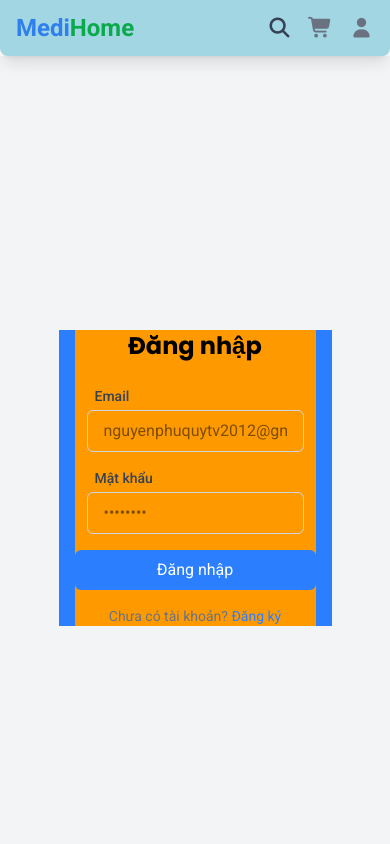
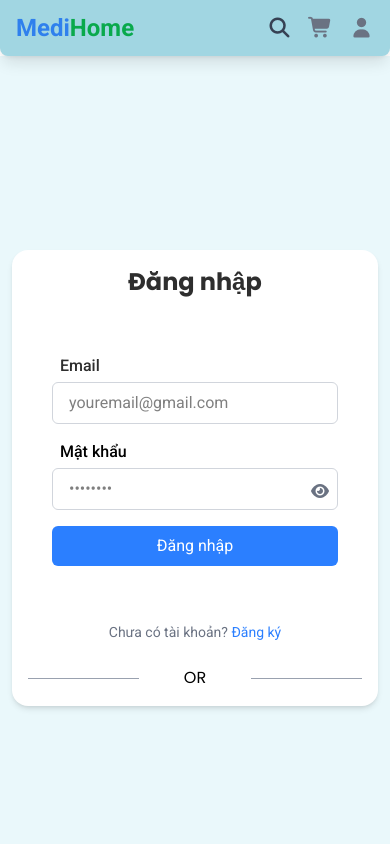
Before and after one commit to milopq23/MediHome, a SvelteKit app in the folder medi-home-fe/: page /login in a window 390 px wide. Shown: the top 844 px of the page. Built offline with nearby package versions, Linux system fonts and the light colour scheme.

Commit message:
detail produc

```diff
--- a/medi-home-fe/src/routes/login/+page.svelte
+++ b/medi-home-fe/src/routes/login/+page.svelte
@@ -1,30 +1,48 @@
 <script>
+	let showPassword = false;
 </script>
 
-<main class="flex min-h-screen items-center justify-center bg-gray-100">
-	<div class="bg-blue-500 px-4 md:p-20">
-		<div class="w-full bg-amber-500">
-			<h1 class="mb-6 text-center text-2xl font-bold">Đăng nhập</h1>
+<div class="bg-snowblue flex min-h-screen items-center justify-center">
+	<!-- Container -->
+	<div
+		class="w-full mx-3 md:mx-10 lg:mx-20 flex-1 rounded-2xl bg-white md:w-4/5 lg:w-2/3 xl:w-1/2 shadow-md"
+	>
+		<h1 class="text-charcoal p-4 text-center text-2xl font-bold">Đăng nhập</h1>
 
-			<form class="space-y-4">
+		<div class="flex flex-col lg:flex-row items-stretch">
+			<!-- Form -->
+			<div class="w-full lg:w-3/5">
+				<form class="space-y-4 p-10">
 					<!-- Email -->
-				<div class="px-3">
-					<label class="mb-1 block px-2 text-sm font-medium text-gray-700">Email</label>
+					<div>
+						<label class="text-md text-charcoal mb-1 block px-2 font-medium">Email</label>
 						<input
 							type="email"
-						placeholder="nguyenphuquytv2012@gmail.com"
-						class="w-full rounded-md border border-gray-300 px-4 py-2 focus:outline-none focus:ring-2 focus:ring-blue-400"
+							placeholder="youremail@gmail.com"
+							class="w-full rounded-md border border-gray-300 py-2 pl-4 pr-8 focus:outline-none focus:ring-2 focus:ring-blue-400"
 						/>
 					</div>
 
 					<!-- Password -->
-				<div class="px-3">
-					<label class="mb-1 block px-2 text-sm font-medium text-gray-700">Mật khẩu</label>
+					<div class="relative">
+						<label class="text-md text-black-300 mb-1 block px-2 font-medium">Mật khẩu</label>
 						<input
-						type="password"
+							type={showPassword ? 'text' : 'password'}
 							placeholder="••••••••"
-						class="w-full rounded-md border border-gray-300 px-4 py-2 focus:outline-none focus:ring-2 focus:ring-blue-400"
+							class="w-full rounded-md border border-gray-300 py-2 pl-4 pr-8 focus:outline-none focus:ring-2 focus:ring-blue-400"
 						/>
+						<button
+							type="button"
+							class="absolute right-2 top-10 text-gray-500 focus:outline-none"
+							on:click={() => (showPassword = !showPassword)}
+							aria-label={showPassword ? 'Ẩn mật khẩu' : 'Hiện mật khẩu'}
+						>
+							<i
+								class="fa-solid"
+								class:fa-eye={!showPassword}
+								class:fa-eye-slash={showPassword}
+							></i>
+						</button>
 					</div>
 
 					<!-- Submit button -->
@@ -36,11 +54,27 @@
 					</button>
 				</form>
 
-			<!-- Optional: link -->
-			<p class="mt-4 text-center text-sm text-gray-500">
+				<!-- Link -->
+				<p class="mt-4 pb-2 text-center text-sm text-gray-500">
 					Chưa có tài khoản?
-				<a href="#" class="text-blue-500 hover:underline">Đăng ký</a>
+					<a href="/register" class="text-blue-500 hover:underline">Đăng ký</a>
 				</p>
+
+				<div class="m-4 grid grid-cols-3 items-center">
+					<hr class="border-gray-400" />
+					<h2 class="text-center">OR</h2>
+					<hr class="border-gray-400" />
 				</div>
 			</div>
-</main>
+
+			<!-- Image -->
+			<div class="hidden lg:flex w-2/5 items-center justify-center p-4">
+				<img
+					src="https://img.pikbest.com/origin/09/29/90/98rpIkbEsTvK8.png!sw800"
+					alt="Img medicine"
+					class="rounded-2xl object-contain max-h-[400px] w-full"
+				/>
+			</div>
+		</div>
+	</div>
+</div>
--- a/medi-home-fe/src/routes/products/id/+page.svelte
+++ b/medi-home-fe/src/routes/products/id/+page.svelte
@@ -0,0 +1,116 @@
+<script>
+	let images = [
+		'https://production-cdn.pharmacity.io/digital/640x640/plain/e-com/images/ecommerce/P01392_1.jpg',
+		'https://production-cdn.pharmacity.io/digital/640x640/plain/e-com/images/ecommerce/P01392_3.jpg',
+		'https://prod-cdn.pharmacity.io/e-com/images/ecommerce/P01392_6.jpg',
+		'https://prod-cdn.pharmacity.io/e-com/images/ecommerce/P01392_7.jpg',
+		'https://production-cdn.pharmacity.io/digital/640x640/plain/e-com/images/ecommerce/P01392_1.jpg',
+		'https://production-cdn.pharmacity.io/digital/640x640/plain/e-com/images/ecommerce/P01392_3.jpg',
+		'https://prod-cdn.pharmacity.io/e-com/images/ecommerce/P01392_6.jpg',
+		'https://prod-cdn.pharmacity.io/e-com/images/ecommerce/P01392_7.jpg'
+	];
+	let cate = 'Giảm đau hạ sốt';
+	let packageType = '12 vỉ/hộp';
+	let dosage = 'Viên nén';
+	let prescription = 'Không';
+	let note =
+		'Mọi thông tin trên đây chỉ mang tính chất tham khảo. Vui lòng đọc kĩ thông tin chi tiết ở tờ hướng dẫn sử dụng của sản phẩm.';
+	// Ảnh lớn ban đầu
+	let selectedImg = images[0];
+	let quantity = 1;
+
+	function decrease() {
+		if (quantity > 1) quantity--;
+	}
+	function increase() {
+		quantity++;
+	}
+</script>
+
+<div class="bg-snowblue flex flex-col gap-6 lg:flex-row p-10">
+	<!-- Left: ảnh -->
+	<div class="flex flex-col gap-4 lg:w-1/2 ">
+		<!-- Ảnh lớn -->
+		<img
+			src={selectedImg}
+			alt="Ảnh sản phẩm"
+			class="aspect-square w-full rounded-xl object-cover"
+		/>
+
+		<!-- List ảnh nhỏ -->
+		<div class="scrollbar-hide flex flex-row gap-3 overflow-x-auto">
+			{#each images as img}
+				<img
+					src={img}
+					alt="thumbnail"
+					class="w-30 h-30 flex-shrink-0 cursor-pointer rounded-md border-2 {selectedImg === img
+						? 'border-blue-500'
+						: 'border-transparent'} transition hover:scale-105"
+					on:click={() => (selectedImg = img)}
+				/>
+			{/each}
+		</div>
+	</div>
+
+	<!-- Right: thông tin -->
+	<div class="flex flex-col gap-4 lg:w-1/2">
+		<div>
+			<h1 class="text-xl font-bold">
+				Viên nén Panadol Extra Đỏ. Giảm triệu chứng đau, hạ sốt (15 vỉ x 12 viên)
+			</h1>
+		</div>
+		<!-- <p class="text-gray-600">
+			Đây là mô tả sản phẩm dài có thể xuống dòng. Nếu quá nhiều text thì vẫn responsive bình
+			thường.
+		</p> -->
+		<h1 class="text-3xl font-bold text-red-500">19.000 vnd</h1>
+		<p>Danh mục: {cate}</p>
+		<p>Thuốc cần kê đơn: {prescription}</p>
+		<p>Dạng bào chế: {dosage}</p>
+        <p>Quy cách: {packageType}</p>
+        <p>Lưu ý: {note}</p>
+		<div>
+			<label class="mb-2 block font-medium text-gray-700">Số lượng:</label>
+			<div class="flex items-center space-x-3">
+				<button
+					type="button"
+					class="flex h-8 w-8 items-center justify-center rounded-full border bg-gray-100 text-gray-600"
+					on:click={decrease}
+				>
+					−
+				</button>
+				<span class="w-6 text-center">{quantity}</span>
+				<button
+					type="button"
+					class="flex h-8 w-8 items-center justify-center rounded-full border bg-gray-100 text-gray-600"
+					on:click={increase}
+				>
+					+
+				</button>
+			</div>
+			<div class="space-y-2 p-2">
+				<button
+					class="w-full rounded-md bg-blue-600 py-2 font-semibold text-white transition hover:bg-blue-700"
+				>
+					Mua ngay
+				</button>
+				<button
+					class="w-full rounded-md border border-blue-600 py-2 font-semibold text-blue-600 transition hover:bg-blue-50"
+				>
+					Thêm vào giỏ
+				</button>
+			</div>
+		</div>
+	</div>
+</div>
+
+<style>
+	/* Ẩn scrollbar cho đẹp */
+	.scrollbar-hide::-webkit-scrollbar {
+		display: none;
+	}
+	.scrollbar-hide {
+		-ms-overflow-style: none;
+		scrollbar-width: none;
+	}
+</style>
```
Lines whose indentation alone changed are shown as unchanged.
